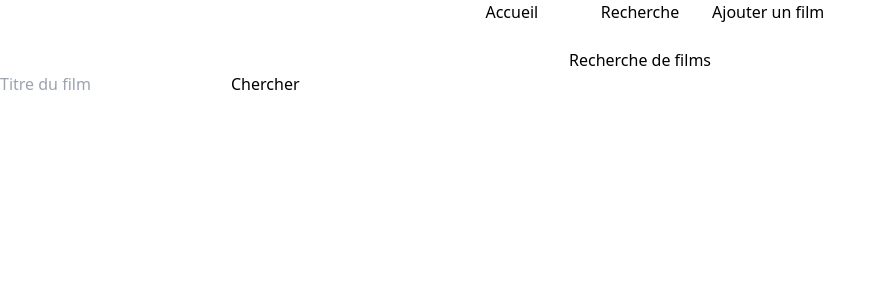
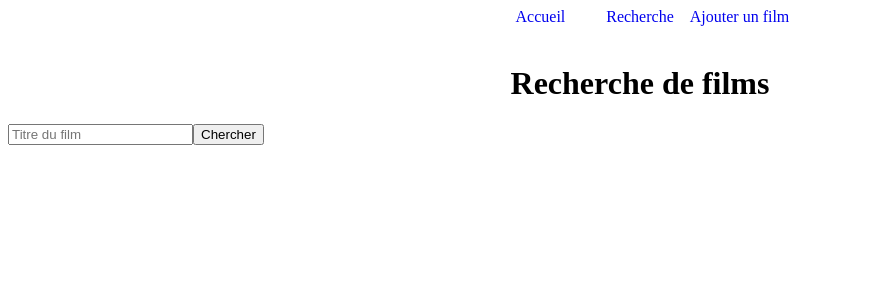
Before and after one commit to wafae-haida/film-app, a React (Vite) app: page /#/search in a window 1280 px wide. Shown: the top 300 px of the page, without its empty margins (0-886 px from the left). Built offline with nearby package versions, Linux system fonts and the light colour scheme.

Commit message:
Mise à jour

```diff
--- a/postcss.config.cjs
+++ b/postcss.config.cjs
@@ -1,6 +1,6 @@
 module.exports = {
-  plugins: [
-    require('@tailwindcss/postcss'),
-    require('autoprefixer'),
-  ],
+  plugins: {
+    '@tailwindcss/postcss': {},
+    autoprefixer: {},
+  },
 };
--- a/tailwind.config.js
+++ b/tailwind.config.js
@@ -1,13 +1,10 @@
-// tailwind.config.js
-  module.exports = {
-   purge: [],
-   purge: ['./src/**/*.{js,jsx,ts,tsx}', './public/index.html'],
-    darkMode: false, // or 'media' or 'class'
-    theme: {
-      extend: {},
-    },
-    variants: {
-      extend: {},
-    },
-    plugins: [],
-  }
+module.exports = {
+  content: [
+    "./index.html",
+    "./src/**/*.{js,ts,jsx,tsx}",
+  ],
+  theme: {
+    extend: {},
+  },
+  plugins: [],
+};
```
Also changed, not shown: package.json (+11 -14 lines), 1 other file (tests, documents, lock files or other folders).
